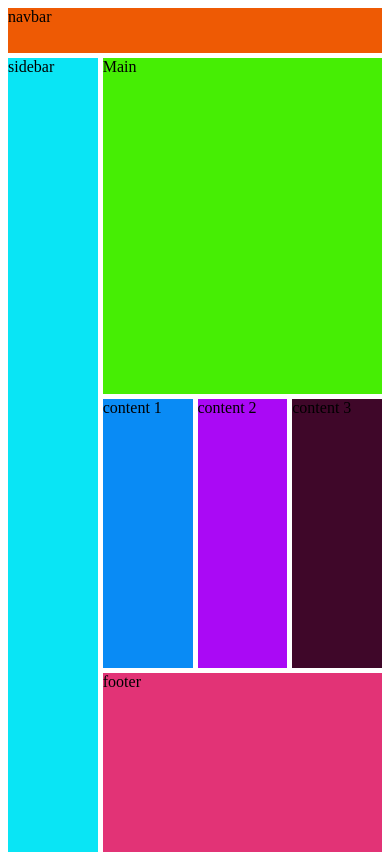
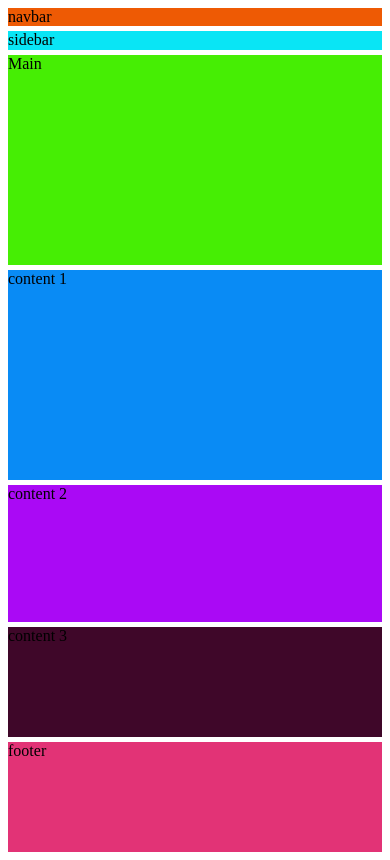
Before and after one commit to y-o-bra/css-grid-layout, a plain HTML site: page index.html in a window 390 px wide. Drawn offline with Linux system fonts and the light colour scheme.

Commit message:
grid design

```diff
--- a/style.css
+++ b/style.css
@@ -13,29 +13,39 @@
 }
 nav{
     background-color: #ee5a04;
-    grid-area: nav;
-}
+    grid-area: nav;}
 main{
     background-color: #46ee04;
-    grid-area: main;
-}
+    grid-area: main;}
 #sidebar{
     background-color: #09e5f5;
-    grid-area: sidebar;
-}
+    grid-area: sidebar;}
 #content1{
     background-color: #098bf5;
-    grid-area: content1;
-}
+    grid-area: content1;}
 #content2{
     background-color: #aa09f5;
-    grid-area: content2;
-}
+    grid-area: content2;}
 #content3{
     background-color: #3f0729;
-    grid-area: content3;
-}
+    grid-area: content3;}
 footer{
    background-color:  #e23376 ;
-   grid-area: footer;
-}
+   grid-area: footer;}
+   /*smaller device of 576px and up*/
+   @media (max-width:576px){
+       .container{
+           grid-template-columns: auto;
+           grid-template-rows:
+           0.2fr 0.2fr 2.3fr 2.3fr 1.5fr 1.2fr 1.2fr;
+           grid-template-areas:
+           "nav"
+           "sidebar"
+           "main"
+           "content1"
+           "content2"
+           "content3"
+           "footer"
+           ;
+        }
+   }
```
